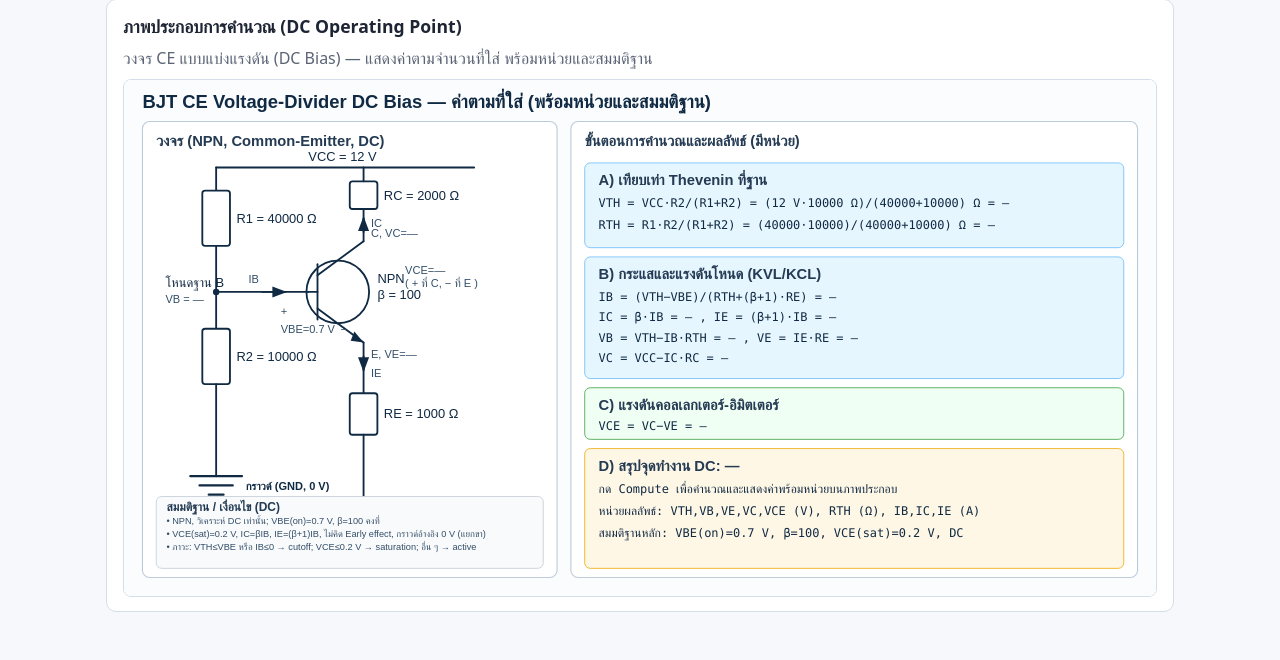
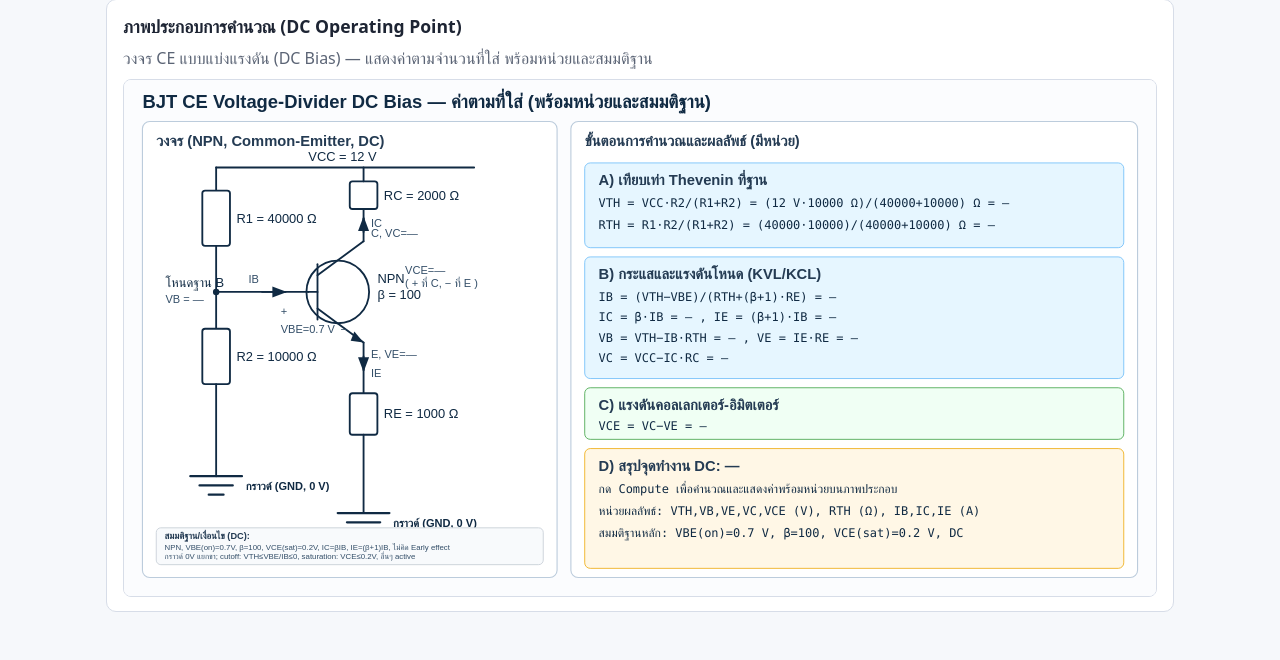
Before and after one commit to bank3939/gitlab, a Flask app: page / in a window 1280 px wide. Shown: the part 296-956 px from the top of the page. Run offline with Flask 3, Linux system fonts and the light colour scheme.

Commit message:
fix: reduce assumptions section by half again

```diff
--- a/templates/index.html
+++ b/templates/index.html
@@ -110,12 +110,11 @@
         <text class="sm" x="305" y="210">VCE={{ fmt(result.VCE,'V') if has else '—' }}</text>
         <text class="sm" x="305" y="225">( + ที่ C, − ที่ E )</text>
 
-        <!-- Assumptions (compact) -->
-        <rect class="note" x="35" y="452" width="420" height="78" rx="6"/>
-        <text class="s" x="46" y="468" style="font-size:13px">สมมติฐาน / เงื่อนไข (DC)</text>
-        <text x="46" y="482" style="font:10px Arial,sans-serif;fill:#334e68">• NPN, วิเคราะห์ DC เท่านั้น; VBE(on)={{ inputs['VBE'] }} V, β={{ inputs['beta'] }} คงที่</text>
-        <text x="46" y="496" style="font:10px Arial,sans-serif;fill:#334e68">• VCE(sat)=0.2 V, IC=βIB, IE=(β+1)IB, ไม่คิด Early effect, กราวด์อ้างอิง 0 V (แยกขา)</text>
-        <text x="46" y="510" style="font:10px Arial,sans-serif;fill:#334e68">• ภาวะ: VTH≤VBE หรือ IB≤0 → cutoff; VCE≤0.2 V → saturation; อื่น ๆ → active</text>
+        <!-- Assumptions (very compact) -->
+        <rect class="note" x="35" y="486" width="420" height="40" rx="5"/>
+        <text x="44" y="498" style="font:600 10px Arial,sans-serif;fill:#243b53">สมมติฐาน/เงื่อนไข (DC):</text>
+        <text x="44" y="510" style="font:8.5px Arial,sans-serif;fill:#334e68">NPN, VBE(on)={{ inputs['VBE'] }}V, β={{ inputs['beta'] }}, VCE(sat)=0.2V, IC=βIB, IE=(β+1)IB, ไม่คิด Early effect</text>
+        <text x="44" y="520" style="font:8.5px Arial,sans-serif;fill:#334e68">กราวด์ 0V แยกขา; cutoff: VTH≤VBE/IB≤0, saturation: VCE≤0.2V, อื่นๆ active</text>
 
         <!-- Calculations -->
         <rect class="box" x="485" y="45" width="615" height="495" rx="8"/>
```
